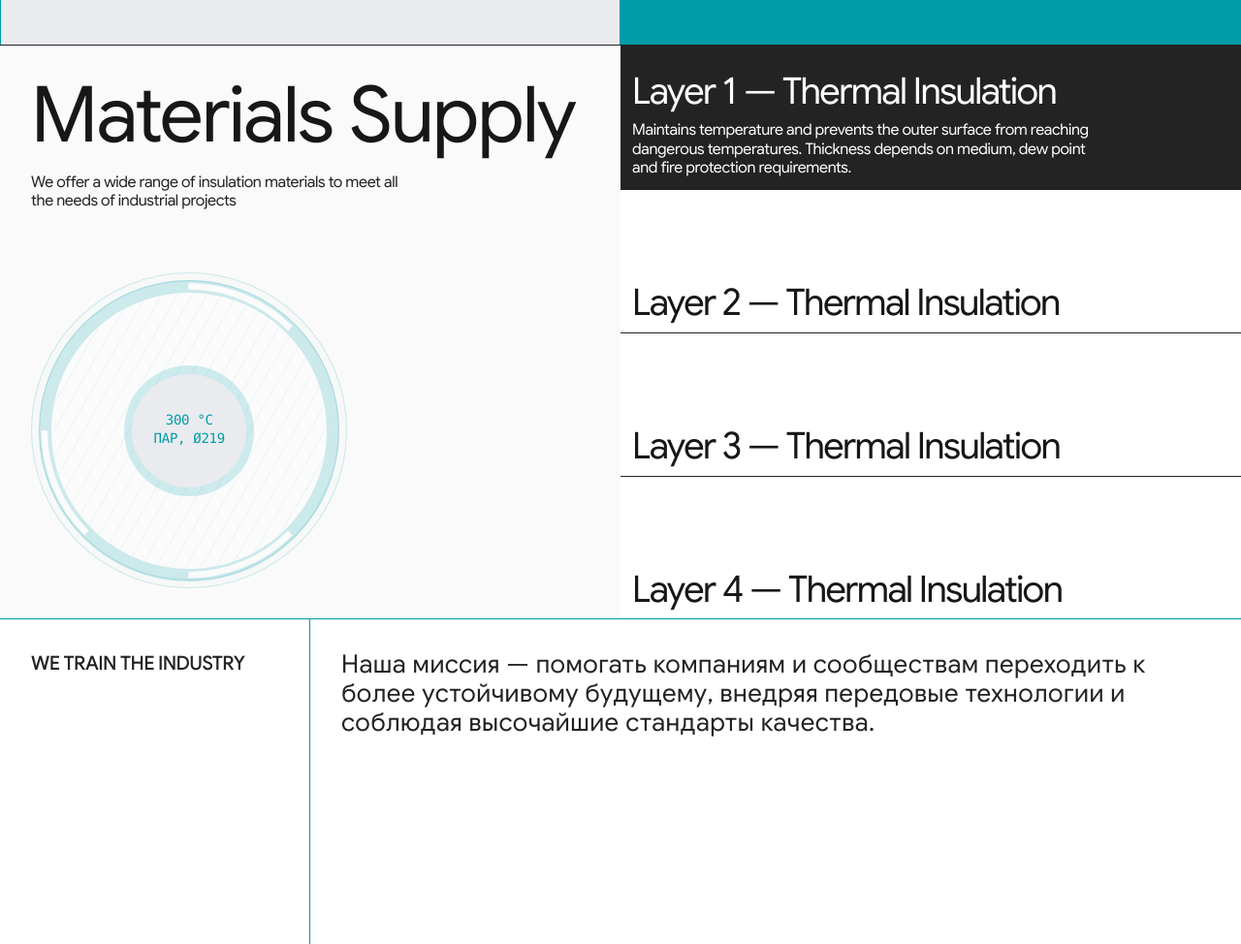
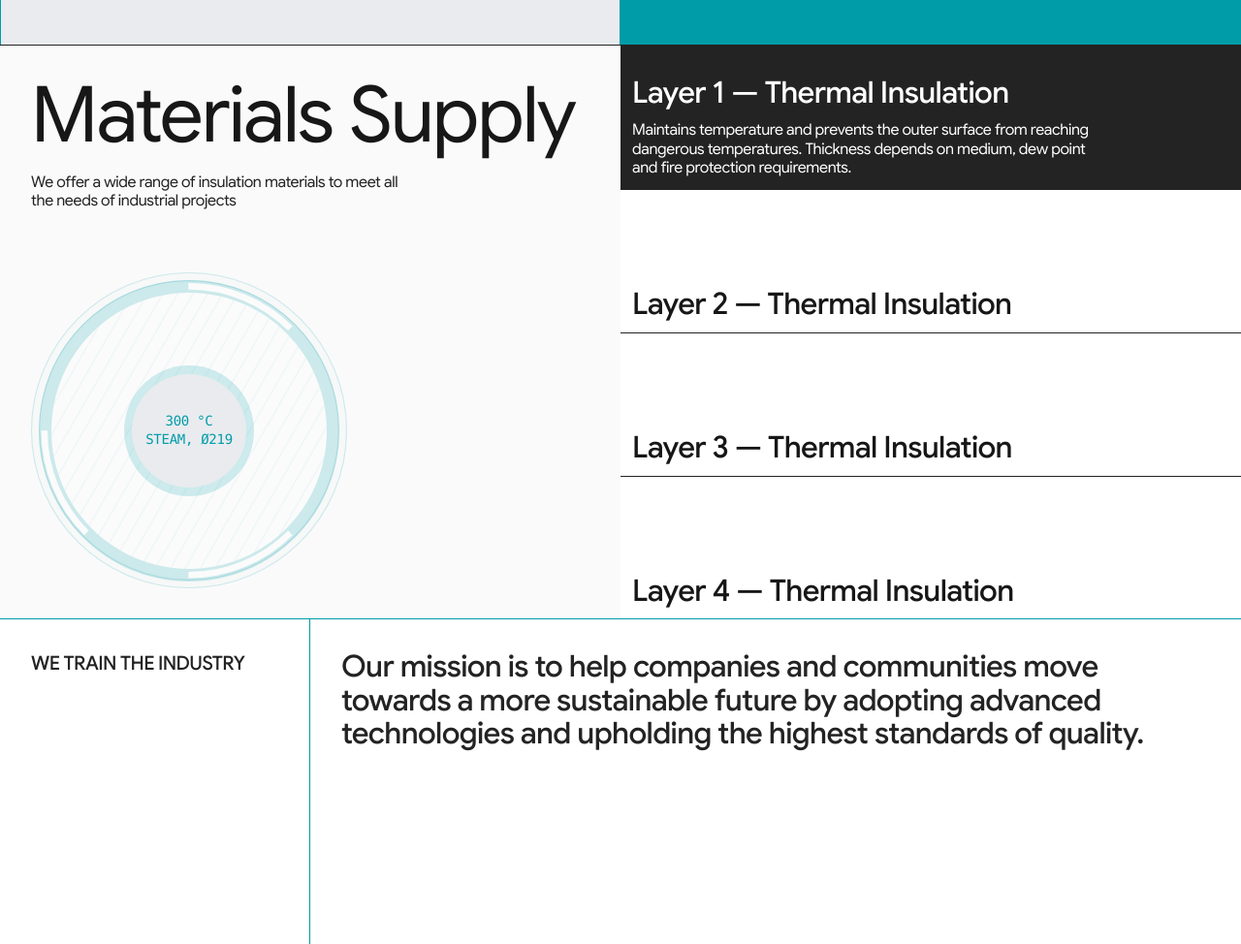
Before and after one commit to moriavohus/supros, a website built with Vite: page index.html in a window 1280 px wide. Shown: the part 2974-3948 px from the top of the page at 97% size. Built offline with nearby package versions, Linux system fonts and the light colour scheme.

Commit message:
Шрифты новых блоков по макету и возврат к английскому
- font: inherit на кнопке слоя затирал класс шкалы, и заголовок падал
  в дефолт h3 — 18.72px жирным вместо 31px. Сбрасываем только семейство
- добавлен шаг 31px (--font-size/31 из макета) отдельным классом Subhead;
  на него переведены заголовки слоёв и миссия в блоке обучения
- снята кириллица, принесённая из макета: сайт с 03.09 полностью
  английский, а нода 2203:33373 смешанная
- метка разреза центруется по содержимому: фиксированные 77px из макета
  рассчитаны на «пар», английское steam ломалось на три строки

Co-Authored-By: Claude Opus 5 (1M context) <noreply@anthropic.com>

```diff
--- a/index.html
+++ b/index.html
@@ -269,7 +269,7 @@
             </p>
           </div>
 
-          <figure class="W_PipeScheme" aria-label="Разрез изолированного трубопровода">
+          <figure class="W_PipeScheme" aria-label="Insulated pipe cross-section">
             <span class="A_Ring" data-layer="4" style="--x: 0.0%; --s: 100.0%">
               <img src="/src/images/materials/ring-4.svg" alt="" width="328" height="328" loading="lazy" decoding="async" />
             </span>
@@ -284,7 +284,7 @@
             </span>
             <figcaption class="A_SchemeLabel Small">
               <span>300&nbsp;°C</span>
-              <span>пар, Ø219</span>
+              <span>steam, Ø219</span>
             </figcaption>
           </figure>
         </div>
@@ -293,7 +293,7 @@
           <li class="T_Layer" data-layer="1" data-open="true">
             <h3 class="A_LayerHead">
               <button
-                class="A_LayerToggle Heading"
+                class="A_LayerToggle Subhead"
                 type="button"
                 aria-expanded="true"
                 aria-controls="layer-1"
@@ -309,7 +309,7 @@
             <!-- TODO: своя копия слоя; в макете заполнен только Layer 1 -->
             <h3 class="A_LayerHead">
               <button
-                class="A_LayerToggle Heading"
+                class="A_LayerToggle Subhead"
                 type="button"
                 aria-expanded="false"
                 aria-controls="layer-2"
@@ -325,7 +325,7 @@
             <!-- TODO: своя копия слоя; в макете заполнен только Layer 1 -->
             <h3 class="A_LayerHead">
               <button
-                class="A_LayerToggle Heading"
+                class="A_LayerToggle Subhead"
                 type="button"
                 aria-expanded="false"
                 aria-controls="layer-3"
@@ -341,7 +341,7 @@
             <!-- TODO: своя копия слоя; в макете заполнен только Layer 1 -->
             <h3 class="A_LayerHead">
               <button
-                class="A_LayerToggle Heading"
+                class="A_LayerToggle Subhead"
                 type="button"
                 aria-expanded="false"
                 aria-controls="layer-4"
@@ -362,9 +362,10 @@
         </div>
 
         <div class="M_TrainingBody">
-          <p class="Title">
-            Наша миссия — помогать компаниям и сообществам переходить к более устойчивому
-            будущему, внедряя передовые технологии и соблюдая высочайшие стандарты качества.
+          <p class="Subhead">
+            Our mission is to help companies and communities move towards a&nbsp;more sustainable
+            future by adopting advanced technologies and upholding the highest standards of
+            quality.
           </p>
 
           <a class="A_LinkArrow Label" href="/about.html">
@@ -383,7 +384,7 @@
 
         <!-- TODO: подписать alt именами клиентов — в макете логотипы без названий -->
         <div class="W_ClientsTrack">
-        <ul class="M_ClientLogos" aria-label="Клиенты">
+        <ul class="M_ClientLogos" aria-label="Clients">
           <li class="A_ClientLogo">
             <img src="/src/images/clients/client-01.png" alt="" width="100" height="100" loading="lazy" decoding="async" />
           </li>
--- a/src/style.css
+++ b/src/style.css
@@ -819,12 +819,14 @@ body {
   opacity: 1;
 }
 
+/* Метка стоит в центре разреза. В макете у неё фиксированные 77px под
+   «пар, Ø219»; английское «steam» длиннее и ломалось на три строки,
+   поэтому ширину отдаём содержимому и центруем по обеим осям. */
 .A_SchemeLabel {
   position: absolute;
-  top: 43.97%;
-  left: 38.29%;
+  top: 50%;
+  left: 50%;
   display: flex;
-  width: 23.59%;
   flex-direction: column;
   align-items: center;
   gap: 2px;
@@ -832,6 +834,8 @@ body {
   font-family: var(--font-mono);
   text-transform: uppercase;
   text-align: center;
+  white-space: nowrap;
+  transform: translate(-50%, -50%);
 }
 
 /* ===== M_LayerList ===== */
@@ -866,6 +870,8 @@ body {
   margin: 0;
 }
 
+/* Сбрасываем только семейство и цвет: шорткат font: inherit затирал бы
+   кегль и начертание, заданные классом шкалы, и кнопка падала в дефолт h3. */
 .A_LayerToggle {
   display: block;
   width: 100%;
@@ -874,7 +880,7 @@ body {
   background: none;
   color: inherit;
   cursor: pointer;
-  font: inherit;
+  font-family: inherit;
   text-align: left;
 }
 
--- a/src/stylesheets/typekit.css
+++ b/src/stylesheets/typekit.css
@@ -25,6 +25,14 @@ body {
   line-height: 100%;
   letter-spacing: -0.04em;
   font-weight: 400;
+}
+
+/* заголовки слоёв и миссия: шаг 31 из макета (--font-size/31) */
+.Subhead {
+  font-size: 31px;
+  line-height: 110%; /* 34px из макета */
+  letter-spacing: -0.02em; /* −0.62px */
+  font-weight: 500;
 }
 
 /* миссия, лиды секций */
```
